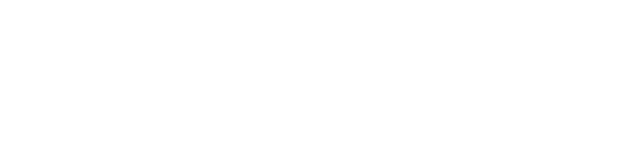
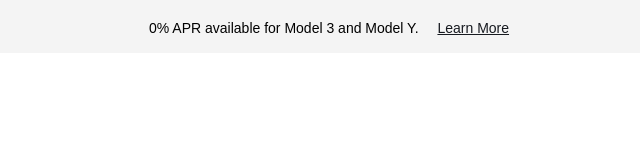
Before and after one commit to jerik-george/Tesla-Clone-Static-Webpage, a plain HTML site: page index.html in a window 1280 px wide. Shown: the whole page, without its empty margins (640-1280 px from the left). Drawn offline with Linux system fonts and the light colour scheme.

Commit message:
added top-bar message part

```diff
--- a/index.html
+++ b/index.html
@@ -8,6 +8,15 @@
     <link rel="stylesheet" href="style.css">
 </head>
 <body>
-
+    <div class="container">
+        <header class="main-header">
+            <div class="top-bar">
+                <div class="text">
+                    <p class="para">0% APR available for Model 3 and Model Y.</p>
+                    <a href="" class="link">Learn More</a>
+                </div>
+            </div>
+        </header>
+    </div>
 </body>
 </html>
--- a/style.css
+++ b/style.css
@@ -0,0 +1,30 @@
+*{
+    margin: 0;
+    padding: 0;
+}
+
+body{
+    font-family: Arial, sans-serif;
+}
+
+.top-bar{
+    width: 100%;
+    height: 53px;
+    background-color: #f4f4f4;
+}
+
+.text{
+    width: fit-content;
+    margin-left: 789px;
+    padding-top: 20px;
+    font-size: 14px;
+}
+
+.text .para {
+    display: inline;
+}
+
+.text .link{
+    margin-left: 15px;
+    color: #171a20;
+}
```
